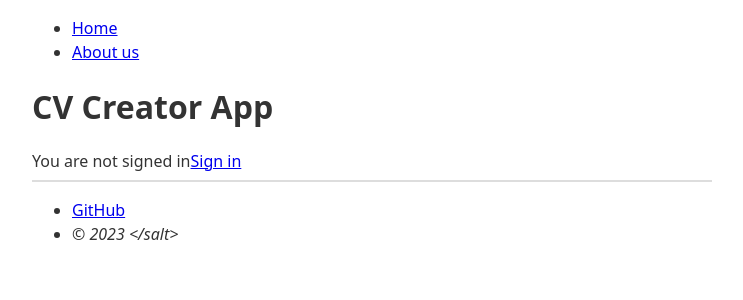
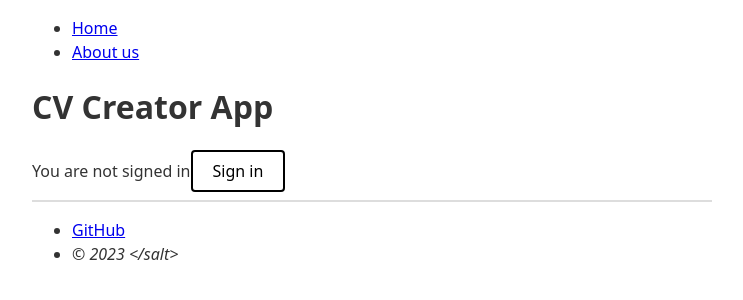
Before and after one commit to plan-b-projects/cv-creator, a Next.js app: page / in a window 1280 px wide. Shown: the top 300 px of the page, without its empty margins (268-1011 px from the left). Built offline with nearby package versions, Linux system fonts and the light colour scheme; no server answers.

Commit message:
Styled components for log in

```diff
--- a/components/templates/template-a.tsx
+++ b/components/templates/template-a.tsx
@@ -130,8 +130,6 @@ export default function TemplateA() {
                 }
             </div>
 
-
-
         </>
     )
 }
--- /dev/null
+++ b/next.config.js
@@ -0,0 +1,10 @@
+/** @type {import('next').NextConfig} */
+
+const nextConfig = {
+    reactStrictMode: true,
+    compiler: {
+      styledComponents: true,
+    },
+  }
+
+  module.exports = nextConfig
--- a/package.json
+++ b/package.json
@@ -29,11 +29,13 @@
     "nodemailer": "^6",
     "react": "^18.2.0",
     "react-dom": "^18.2.0",
-    "react-hook-form": "^7.43.8"
+    "react-hook-form": "^7.43.8",
+    "styled-components": "^5.3.9"
   },
   "devDependencies": {
     "@types/node": "^17",
     "@types/react": "^18.0.15",
+    "@types/styled-components": "^5.1.26",
     "typescript": "^4"
   }
 }
--- a/pages/index.tsx
+++ b/pages/index.tsx
@@ -1,9 +1,24 @@
-import Layout from "../components/layout"
-import Link from "next/link"
-import { signIn, signOut, useSession } from "next-auth/react"
-import styles from "../components/header/header.module.css"
-import { User } from '../db/db'
-import HomePage from "../components/homepage/homepage"
+import Layout from '../components/layout';
+import Link from 'next/link';
+import { signIn, signOut, useSession } from 'next-auth/react';
+// import styles from "../components/header/header.module.css"
+import { User } from '../db/db';
+import HomePage from '../components/homepage/homepage';
+import styled from 'styled-components';
+
+const ButtonLink = styled.a`
+  padding: 8px 20px;
+  text-decoration: none;
+  color: #000;
+  display: inline-block;
+  border: 2px solid #000;
+  border-radius: 4px;
+
+  &:hover {
+    background: #353535;
+    color: #fff;
+  }
+`
 
 const logInUser = async (credentials: User) => {
   const response = await fetch('http://localhost:3000/api/users', {
@@ -19,37 +34,32 @@ const logInUser = async (credentials: User) => {
 };
 
 export default function IndexPage() {
-  const { data: session, status } = useSession()
-  const loading = status === "loading"
+
+  const { data: session, status } = useSession();
+  const loading = status === 'loading';
 
   if (session) {
-    logInUser({ email: session.user!.email! })
+    logInUser({ email: session.user!.email! });
   }
 
   return (
     <Layout>
       <h1>CV Creator App</h1>
 
-      <div className={styles.signedInStatus}>
-        <div
-          className={`nojs-show ${!session && loading ? styles.loading : styles.loaded
-            }`}
-        >
+      <div>
+        <div>
           {!session && (
             <>
-              <span className={styles.notSignedInText}>
-                You are not signed in
-              </span>
-              <a
+              <span>You are not signed in</span>
+              <ButtonLink
                 href={`/api/auth/signin`}
-                className={styles.buttonPrimary}
                 onClick={(e) => {
-                  e.preventDefault()
-                  signIn()
+                  e.preventDefault();
+                  signIn();
                 }}
               >
                 Sign in
-              </a>
+              </ButtonLink>
             </>
           )}
           {session?.user && (
@@ -58,20 +68,21 @@ export default function IndexPage() {
                 <div>
                   {session.user.image && (
                     <span
-                      style={{ backgroundImage: `url('${session.user.image}')` }}
-                      className={styles.avatar} />
+                      style={{
+                        backgroundImage: `url('${session.user.image}')`,
+                      }}
+                    />
                   )}
-                  <span className={styles.signedInText}>
+                  <span>
                     <small>Signed in as</small>
                     <br />
                     <strong>{session.user.email ?? session.user.name}</strong>
                   </span>
                   <a
                     href={`/api/auth/signout`}
-                    className={styles.button}
                     onClick={(e) => {
-                      e.preventDefault()
-                      signOut()
+                      e.preventDefault();
+                      signOut();
                     }}
                   >
                     Sign out
@@ -84,5 +95,5 @@ export default function IndexPage() {
         </div>
       </div>
     </Layout>
-  )
+  );
 }
```
Also changed, not shown: 1 other file (tests, documents, lock files or other folders).
